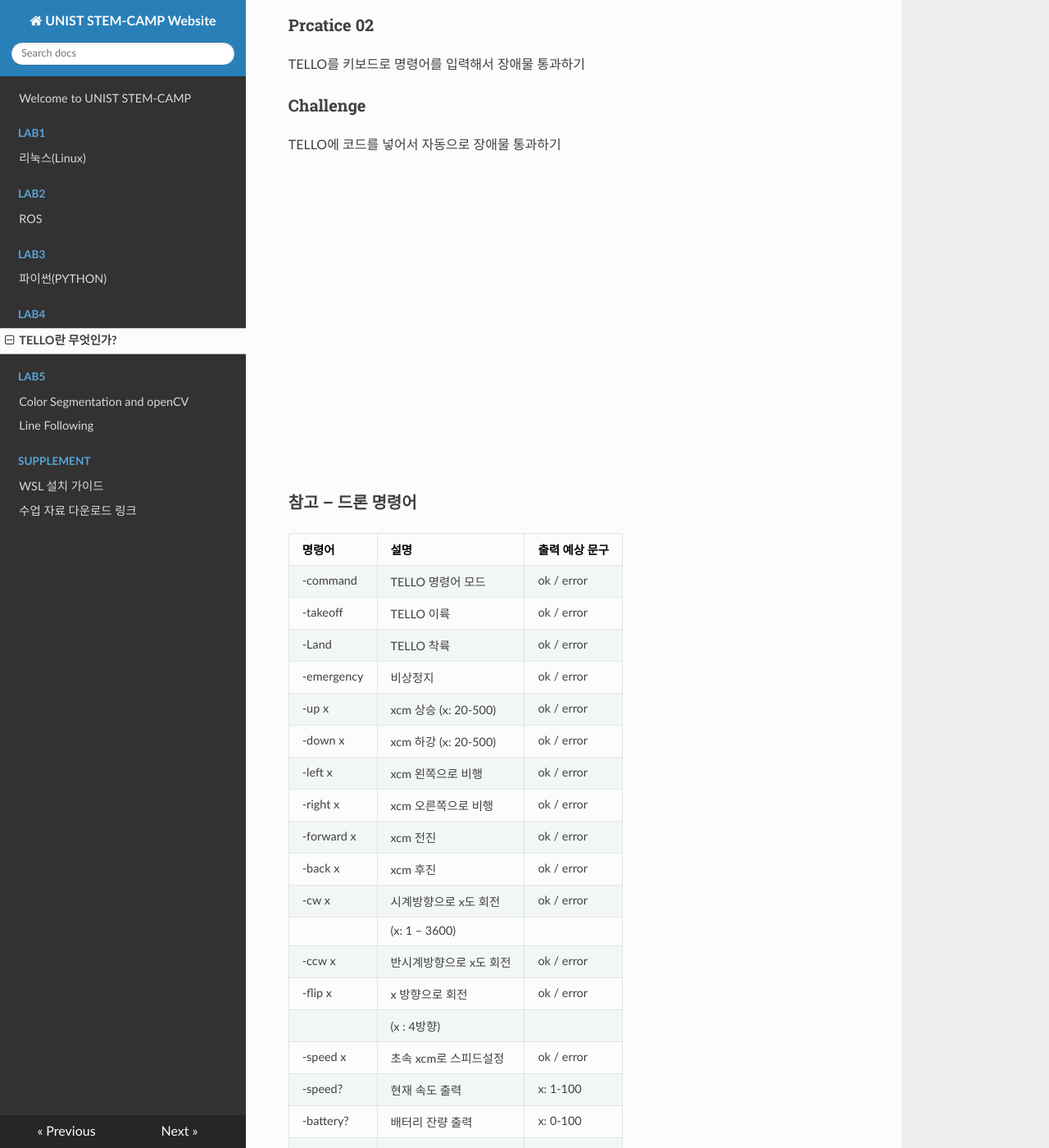
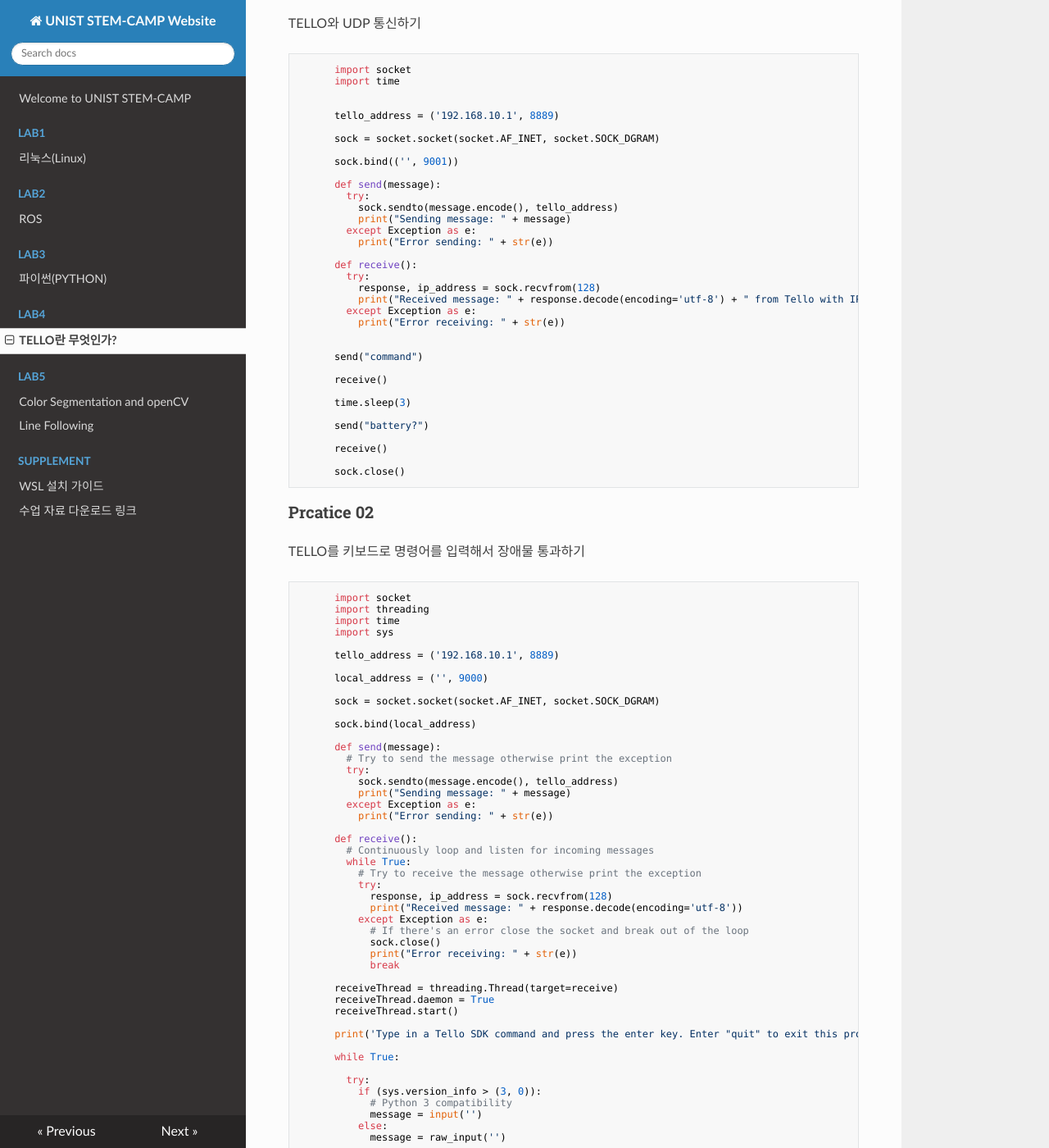
Before and after one commit to UNIST-STEM/2020, an MkDocs documentation site: the page built from docs/Lab4/Tello.md, in a window 1280 px wide and 1400 px high, scrolled down 2975 px. Shown: the whole window at 82% size. Built offline with MkDocs 1.6.1, drawn with Linux system fonts in a browser that asks for light colours; nearby versions of some CDN libraries; some of the changed text lies outside the part shown.

Commit message:
TELLO CODE ADDITION

```diff
--- a/docs/Lab4/Tello.md
+++ b/docs/Lab4/Tello.md
@@ -60,28 +66,116 @@ Apple -  <https://apps.apple.com/kr/app/tello/id1330559633_>
 
 TELLO와 UDP 통신하기
 
+          import socket
+          import time
+
+
+          tello_address = ('192.168.10.1', 8889)
+
+          sock = socket.socket(socket.AF_INET, socket.SOCK_DGRAM)
+
+          sock.bind(('', 9001))
+
+          def send(message):
+            try:
+              sock.sendto(message.encode(), tello_address)
+              print("Sending message: " + message)
+            except Exception as e:
+              print("Error sending: " + str(e))
+
+          def receive():
+            try:
+              response, ip_address = sock.recvfrom(128)
+              print("Received message: " + response.decode(encoding='utf-8') + " from Tello with IP: " + str(ip_address))
+            except Exception as e:
+              print("Error receiving: " + str(e))
+
+
+          send("command")
+
+          receive()
+
+          time.sleep(3)
+
+          send("battery?")
+
+          receive()
+
+          sock.close()
+
+
+
 ### Prcatice 02
 
 TELLO를 키보드로 명령어를 입력해서 장애물 통과하기
+
+
+          import socket
+          import threading
+          import time
+          import sys
+
+          tello_address = ('192.168.10.1', 8889)
+
+          local_address = ('', 9000)
+
+          sock = socket.socket(socket.AF_INET, socket.SOCK_DGRAM)
+
+          sock.bind(local_address)
+
+          def send(message):
+            # Try to send the message otherwise print the exception
+            try:
+              sock.sendto(message.encode(), tello_address)
+              print("Sending message: " + message)
+            except Exception as e:
+              print("Error sending: " + str(e))
+
+          def receive():
+            # Continuously loop and listen for incoming messages
+            while True:
+              # Try to receive the message otherwise print the exception
+              try:
+                response, ip_address = sock.recvfrom(128)
+                print("Received message: " + response.decode(encoding='utf-8'))
+              except Exception as e:
+                # If there's an error close the socket and break out of the loop
+                sock.close()
+                print("Error receiving: " + str(e))
+                break
+
+          receiveThread = threading.Thread(target=receive)
+          receiveThread.daemon = True
+          receiveThread.start()
+
+          print('Type in a Tello SDK command and press the enter key. Enter "quit" to exit this program.')
+
+          while True:
+
+            try:
+              if (sys.version_info > (3, 0)):
+                # Python 3 compatibility
+                message = input('')
+              else:
+                message = raw_input('')
+
+              if 'quit' in message:
+                print("Program exited sucessfully")
+                sock.close()
+                break
+
+              send(message)
+
+            except KeyboardInterrupt as e:
+              sock.close()
+              break
+
 
 ### Challenge
 
 TELLO에 코드를 넣어서 자동으로 장애물 통과하기
 
 <br>
-
-</br>
-<br>
-
-</br>
-<br>
-
-</br>
-<br>
-
-</br>
-<br>
-
 </br>
 
 
```
Also changed, not shown: other parts of docs/Lab4/Tello.md (+6 -0 lines), site/Lab4/Tello/index.html, site/index.html, site/mkdocs/search_index.json, site/sitemap.xml.
